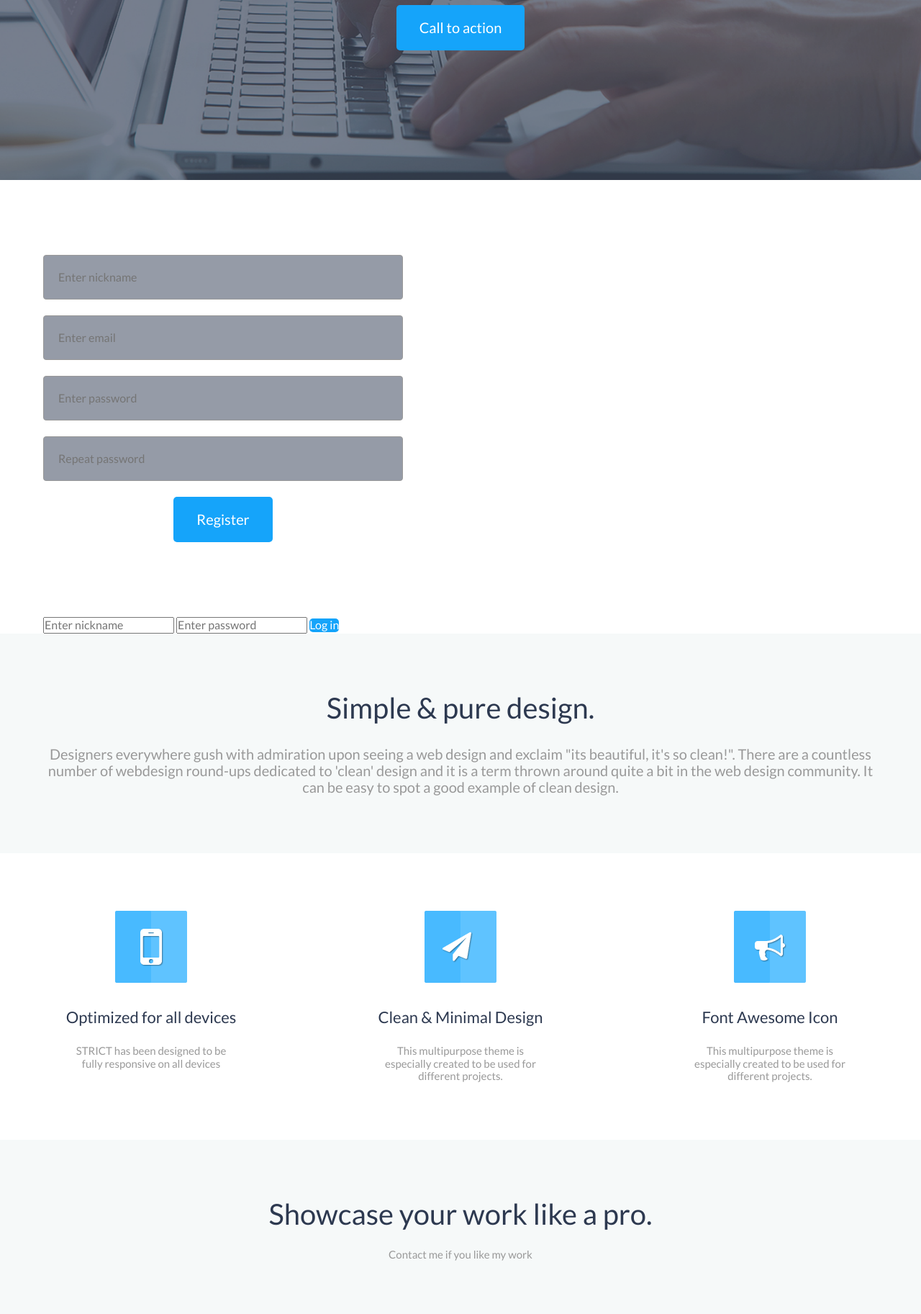
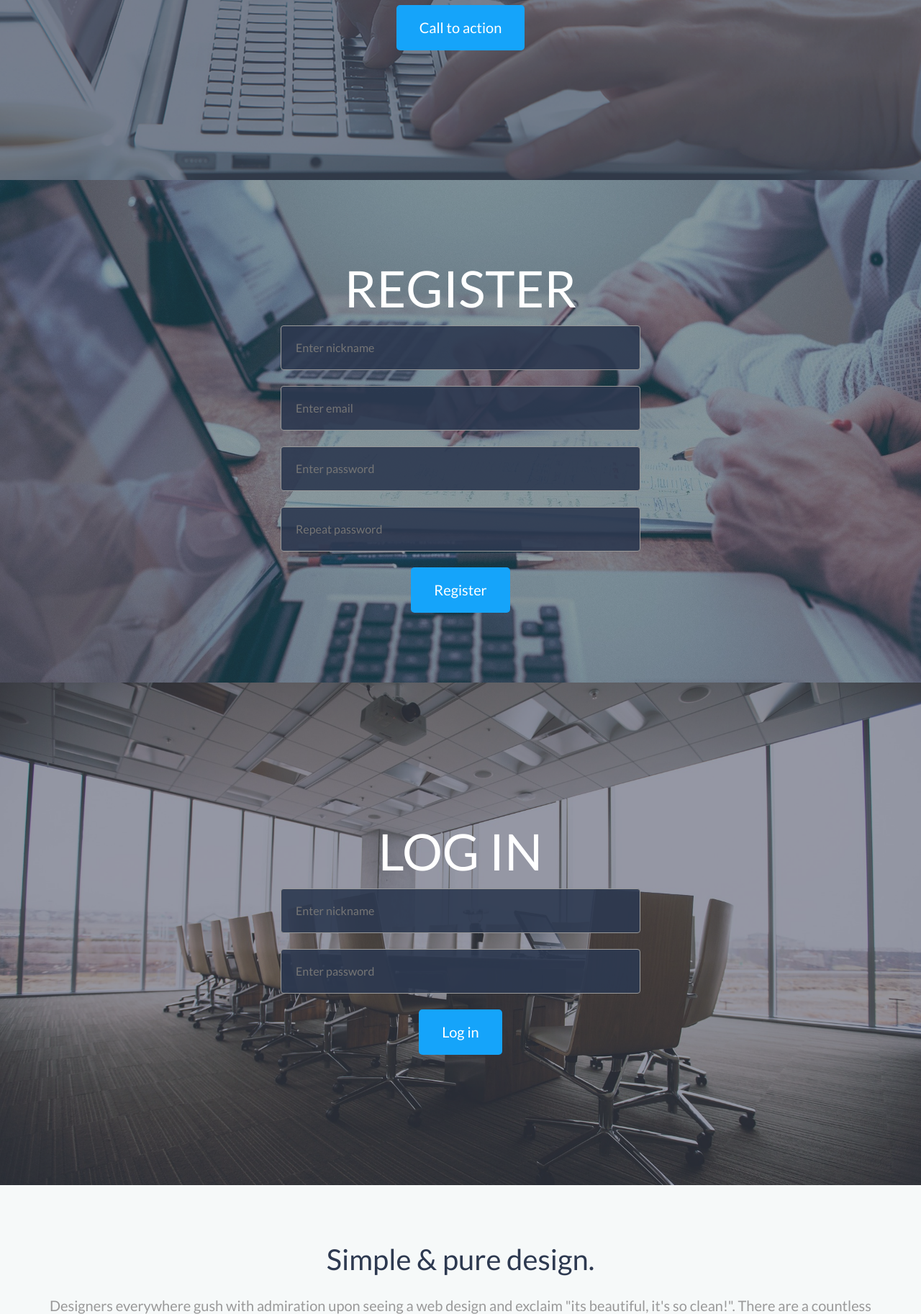
Before and after one commit to Velidoss/landing-dom, a PHP site: page /index-template.php in a window 1280 px wide. Shown: the part 834-2659 px from the top of the page at 72% size. Run offline with PHP 8.4, Linux system fonts and the light colour scheme.

```diff
--- a/app/core/Controller.php
+++ b/app/core/Controller.php
@@ -1,4 +1,6 @@
 <?php
+
+
 
 class Controller
 {
@@ -7,8 +9,9 @@ class Controller
 
     public function __construct()
     {
+
         $this->view = new View();
-        echo 'создан обект класса view';
+
     }
     public function actionIndex()
     {
--- a/scss/style.css
+++ b/scss/style.css
@@ -521,12 +521,7 @@ body {
   }
 }
 
-.section-banner {
-  background: url("../img/Image.png") no-repeat 50% 50%;
-  background-size: cover;
-}
-
-.section-banner .section-inner {
+.section-banner .section-inner, .section-register .section-inner, .section-login .section-inner {
   height: calc(100vh - 102px);
   z-index: 10;
   display: -webkit-box;
@@ -543,9 +538,10 @@ body {
       -ms-flex-align: center;
           align-items: center;
   max-width: 600px;
+  position: relative;
 }
 
-.section-banner__title {
+.section-banner__title, .section-register__title, .section-login__title {
   font-size: 120px;
   color: #fff;
   text-transform: uppercase;
@@ -556,7 +552,7 @@ body {
 }
 
 @media (max-width: 575px) {
-  .section-banner__title {
+  .section-banner__title, .section-register__title, .section-login__title {
     padding: 10px 0;
     font-size: 80px;
     line-height: 84px;
@@ -564,12 +560,12 @@ body {
 }
 
 @media (max-width: 767px) {
-  .section-banner__title {
+  .section-banner__title, .section-register__title, .section-login__title {
     padding: 10px 15px;
   }
 }
 
-.section-banner__subtitle {
+.section-banner__subtitle, .section-register__subtitle, .section-login__subtitle {
   font-size: 70px;
   color: #fff;
   text-transform: uppercase;
@@ -578,7 +574,7 @@ body {
 }
 
 @media (max-width: 575px) {
-  .section-banner__subtitle {
+  .section-banner__subtitle, .section-register__subtitle, .section-login__subtitle {
     padding: 10px 0;
     font-size: 60px;
     line-height: 64px;
@@ -586,12 +582,12 @@ body {
 }
 
 @media (max-width: 767px) {
-  .section-banner__subtitle {
+  .section-banner__subtitle, .section-register__subtitle, .section-login__subtitle {
     padding: 10px 15px;
   }
 }
 
-.section-banner__text {
+.section-banner__text, .section-register__text, .section-login__text {
   font-size: 20px;
   line-height: 24px;
   color: #fff;
@@ -599,17 +595,17 @@ body {
   text-align: center;
 }
 
-.section-banner__register {
+.section-banner__register, .section-banner__login, .section-register__register, .section-register__login, .section-login__register, .section-login__login {
   width: 500px;
 }
 
 @media (max-width: 767px) {
-  .section-banner__register {
+  .section-banner__register, .section-banner__login, .section-register__register, .section-register__login, .section-login__register, .section-login__login {
     width: 300px;
   }
 }
 
-.section-banner__register-form {
+.section-banner__register-form, .section-banner__login-form, .section-register__register-form, .section-register__login-form, .section-login__register-form, .section-login__login-form {
   display: -webkit-box;
   display: -ms-flexbox;
   display: flex;
@@ -626,39 +622,69 @@ body {
   max-width: 100%;
 }
 
-.section-banner__register-form input {
+.section-banner__register-form input, .section-banner__login-form input, .section-register__register-form input, .section-register__login-form input, .section-login__register-form input, .section-login__login-form input {
   margin-bottom: 22px;
   font-size: 15;
   color: #dadada;
   line-height: 60px;
   padding: 0 20px;
-  background: rgba(45, 57, 80, 0.5);
+  background: rgba(45, 57, 80, 0.9);
   border: 1px solid #999999;
   border-radius: 4px;
   width: 100%;
 }
 
-.section-banner__register-form .btn-main {
+.section-banner__register-form .btn-main, .section-banner__login-form .btn-main, .section-register__register-form .btn-main, .section-register__login-form .btn-main, .section-login__register-form .btn-main, .section-login__login-form .btn-main {
   padding: 20px 32px;
   font-size: 20px;
 }
 
 @media (max-width: 767px) {
-  .section-banner__register-form .btn-main {
+  .section-banner__register-form .btn-main, .section-banner__login-form .btn-main, .section-register__register-form .btn-main, .section-register__login-form .btn-main, .section-login__register-form .btn-main, .section-login__login-form .btn-main {
     padding: 10px 32px;
   }
-  .section-banner__register-form input {
+  .section-banner__register-form input, .section-banner__login-form input, .section-register__register-form input, .section-register__login-form input, .section-login__register-form input, .section-login__login-form input {
     line-height: 40px;
   }
 }
 
-.section-banner__btn {
+.section-banner__btn, .section-register__btn, .section-login__btn {
   margin-top: 65px;
 }
 
-.section-banner__btn .btn-main {
+.section-banner__btn .btn-main, .section-register__btn .btn-main, .section-login__btn .btn-main {
   padding: 20px 32px;
   font-size: 20px;
+}
+
+.section-banner {
+  background: url("/img/Image.png") no-repeat 50% 50%;
+  background-size: cover;
+}
+
+.section-register {
+  background: url("/img/banner-2.jpg") no-repeat 50% 50%;
+  background-size: cover;
+}
+
+.section-login {
+  background: url("/img/banner-3.jpg") no-repeat 50% 50%;
+  background-size: cover;
+}
+
+.section-register, .section-login {
+  position: relative;
+}
+
+.section-register::before, .section-login::before {
+  content: '';
+  position: absolute;
+  top: 0;
+  bottom: 0;
+  z-index: 5;
+  left: 0;
+  right: 0;
+  background-color: rgba(45, 57, 80, 0.5);
 }
 
 .section-description {
@@ -854,7 +880,7 @@ body {
 .section-contact {
   padding-top: 80px;
   padding-bottom: 80px;
-  background: url("../img/bgcontact.png") no-repeat 50% 50%;
+  background: url("/img/bgcontact.png") no-repeat 50% 50%;
   background-size: cover;
   position: relative;
   max-width: 100%;
--- a/scss/style.scss
+++ b/scss/style.scss
@@ -189,10 +189,7 @@ body {
 
 // === Banner ===
 
-.section-banner {
-    background: url('../img/Image.png') no-repeat 50% 50%;
-    background-size: cover;
-
+.section-banner, .section-register, .section-login {
 
     .section-inner {
         height: calc(100vh - 102px);
@@ -202,6 +199,7 @@ body {
         justify-content: center;
         align-items: center;
         max-width: 600px;
+        position: relative;
     }
 
     &__title {
@@ -247,7 +245,7 @@ body {
         margin-top: 40px;
         text-align: center;
     }
-    &__register{
+    &__register, &__login{
         width: 500px;
         @media (max-width:$screen-sm-max) {
             width: 300px;
@@ -267,7 +265,7 @@ body {
                 color: #dadada;
                 line-height: 60px;
                 padding: 0 20px;
-                background: rgba(45, 57, 80, .5);
+                background: rgba(45, 57, 80, .9);
                 border: 1px solid #999999;
                 border-radius: 4px;
                 width:100%;
@@ -296,6 +294,31 @@ body {
         }
     }
 
+}
+.section-banner {
+    background: url('/img/Image.png') no-repeat 50% 50%;
+    background-size: cover;
+}
+.section-register{
+    background: url('/img/banner-2.jpg') no-repeat 50% 50%;
+    background-size: cover;
+}
+.section-login{
+    background: url('/img/banner-3.jpg') no-repeat 50% 50%;
+    background-size: cover;
+}
+.section-register, .section-login{
+    position: relative;
+    &::before {
+        content: '';
+        position: absolute;
+        top: 0;
+        bottom: 0;
+        z-index: 5;
+        left: 0;
+        right: 0;
+        background-color: rgba(45, 57, 80, .5);
+    }
 }
 
 // === Banner ===
@@ -456,7 +479,7 @@ body {
 // === contact ===
 .section-contact {
     @include section_paddings();
-    background: url('../img/bgcontact.png') no-repeat 50% 50%;
+    background: url('/img/bgcontact.png') no-repeat 50% 50%;
     background-size: cover;
     position: relative;
     max-width: 100%;
```
Also changed, not shown: app/controllers/ControllerMain.php (+7 -3 lines), app/controllers/ControllerUser.php (added, +19 -0 lines), app/core/View.php (+4 -13 lines), app/views/About.php (added, +60 -0 lines), app/views/Layout.php (+14 -14 lines), 1 other file.
